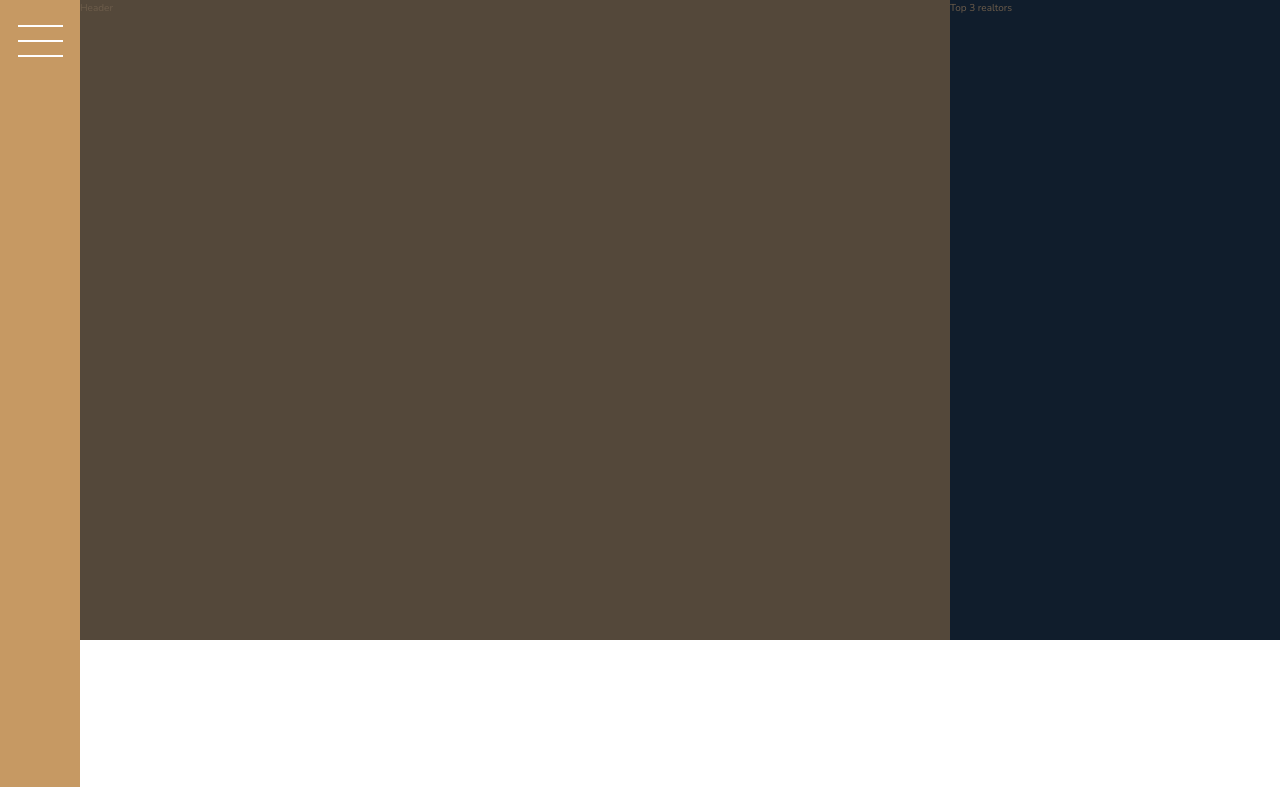
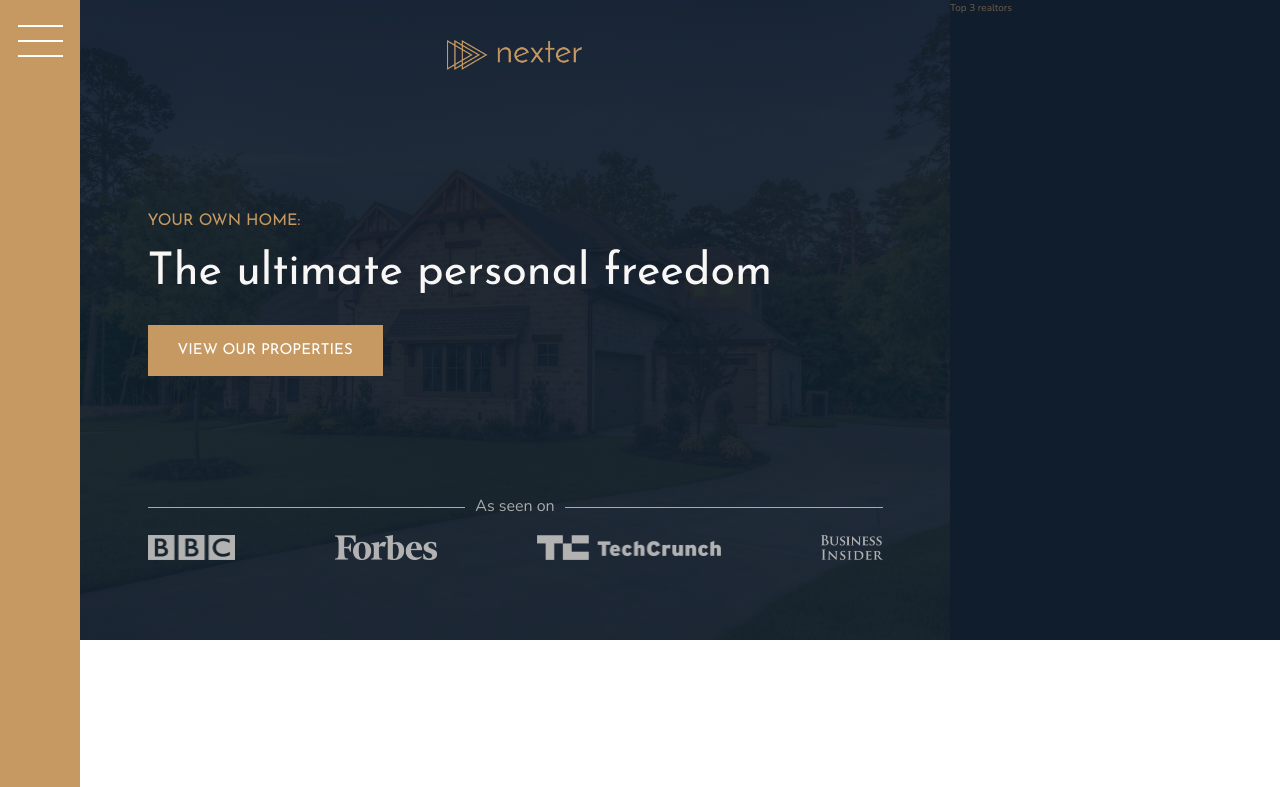
Before and after one commit to danvarga1985/HTML-CSS-GRID-DEMO-PROJECT, a website: page index.html in a window 1280 px wide. Shown: the top 787 px of the page. Drawn offline with nearby package versions, Linux system fonts and the light colour scheme.

Commit message:
Add Header

```diff
--- a/index.html
+++ b/index.html
@@ -19,7 +19,17 @@
     </div>
 
     <header class="header">
-        Header
+        <img src="img/logo.png" alt="Nexter logo" class="header__logo">
+        <h3 class="heading-3">Your own home:</h3>
+        <h1 class="heading-1">The ultimate personal freedom</h1>
+        <button class="btn header__btn">View our properties</button>
+        <div class="header__seenon-text">As seen on</div>
+        <div class="header__seenon-logos">
+            <img src="img/logo-bbc.png" alt="Seen on logo 1">
+            <img src="img/logo-forbes.png" alt="Seen on logo 2">
+            <img src="img/logo-techcrunch.png" alt="Seen on logo 3">
+            <img src="img/logo-bi.png" alt="Seen on logo 4">
+        </div>
     </header>
 
     <div class="realtors">
--- a/sass/_header.scss
+++ b/sass/_header.scss
@@ -1,4 +1,56 @@
 .header {
     background-color: $color-grey-dark-1;
     grid-column: full-start / col-end 6;
+    background-image: linear-gradient(rgba($color-secondary, .93), rgba($color-secondary, .93)), url(../img/hero.jpeg);
+    background-size: cover;
+    background-position: center;
+    padding: 8rem;
+    padding-top: 4rem;
+
+    display: grid;
+    grid-template-rows: 1fr min-content 6rem 1fr;
+    grid-template-columns: max-content;
+    row-gap: 1.5rem;
+    justify-content: center;
+
+    &__logo {
+        height: 3rem;
+        justify-self: center;
+    }
+
+    &__btn {
+        align-self: start;
+        justify-self: start;
+    }
+
+    &__seenon-text {
+        display: grid;
+        grid-template-columns: 1fr max-content 1fr;
+        align-items: center;
+        gap: 1rem;
+
+        font-size: 1.6rem;
+        color: $color-grey-light-2;
+
+        &::before,
+        &::after {
+            content: "";
+            height: 1px;
+            display: block;
+            background-color: currentColor;
+        }
+    }
+
+    &__seenon-logos {
+        align-self: stretch;
+        display: flex;
+        gap: 10rem;
+        justify-items: center;
+        flex-wrap: wrap;
+
+        img {
+            height: 2.5rem;
+            filter: brightness(70%);
+        }
+    }
 }
--- a/sass/_typography.scss
+++ b/sass/_typography.scss
@@ -5,6 +5,9 @@
 
 .heading-1 {
     @extend %heading;
+    font-size: 4.5rem;
+    color: $color-grey-light-1;
+    line-height: 1;
 }
 
 .heading-2 {
```
Also changed, not shown: css/style.css, 1 other file.
